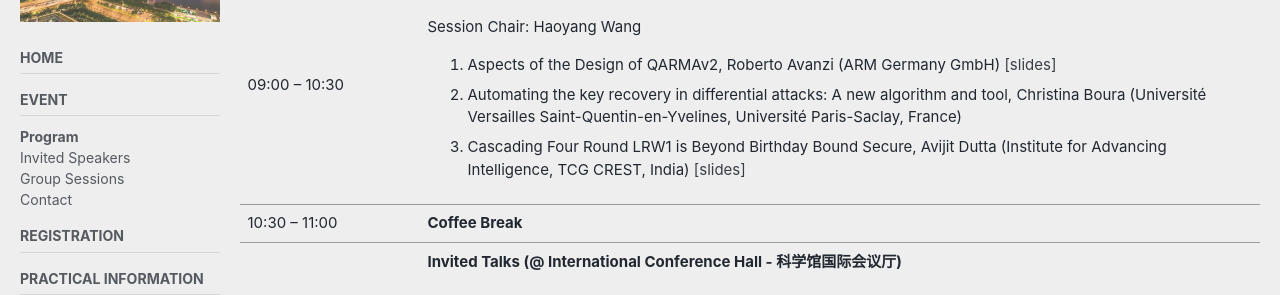
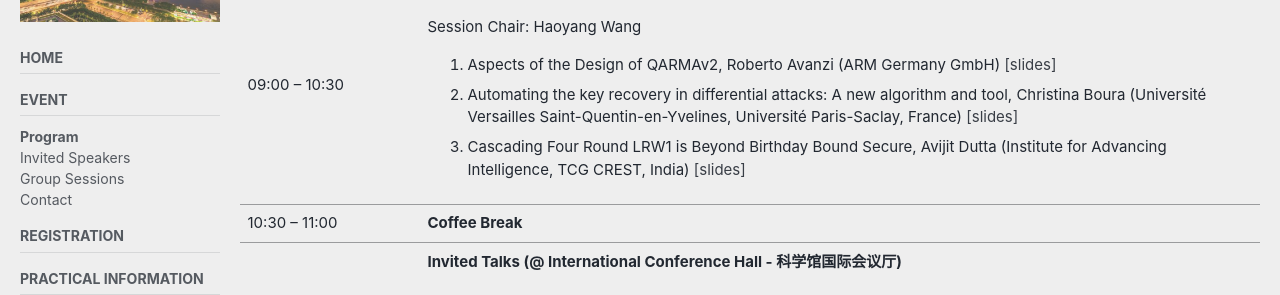
Before and after one commit to cryptanalysisbench/SATbench, a Jekyll site: the page built from program.md, in a window 1280 px wide and 900 px high, scrolled down 1129 px. Shown: the part 153-448 px from the top of the window. Built offline with Jekyll 4.4.1, drawn with Linux system fonts in a browser that asks for light colours; cached includes are drawn as plain includes; nearby versions of some CDN libraries; our own code applies the rules of GitHub Pages for plain Markdown files.

Commit message:
Update program.md

```diff
--- a/program.md
+++ b/program.md
@@ -85,7 +85,7 @@ sidebar:
           Session Chair: Haoyang Wang
           <ol>
           <li>Aspects of the Design of QARMAv2, Roberto Avanzi (ARM Germany GmbH)  <a style="text-decoration: none;" href="https://askworkshop.github.io/ask2023/assets/accessory/qarmav2-presentation-shorter-website-version.pdf">[slides]</a></li>
-          <li>Automating the key recovery in differential attacks: A new algorithm and tool, Christina Boura (Université Versailles Saint-Quentin-en-Yvelines, Université Paris-Saclay, France)</li>
+          <li>Automating the key recovery in differential attacks: A new algorithm and tool, Christina Boura (Université Versailles Saint-Quentin-en-Yvelines, Université Paris-Saclay, France) <a style="text-decoration: none;" href="https://askworkshop.github.io/ask2023/assets/accessory/Boura-ASK2023.pdf">[slides]</a></li>
           <li>Cascading Four Round LRW1 is Beyond Birthday Bound Secure, Avijit Dutta (Institute for Advancing Intelligence, TCG CREST, India) <a style="text-decoration: none;" href="https://askworkshop.github.io/ask2023/assets/accessory/ASK2023-avijit.pdf">[slides]</a></li>
           </ol>
         </td>
```
